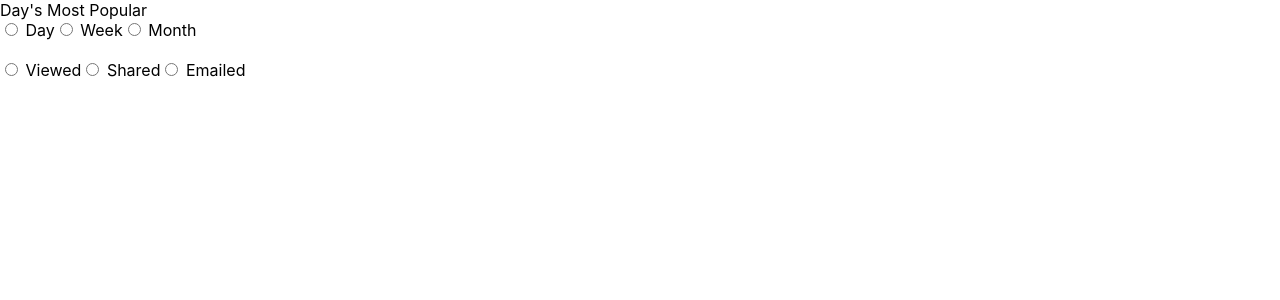
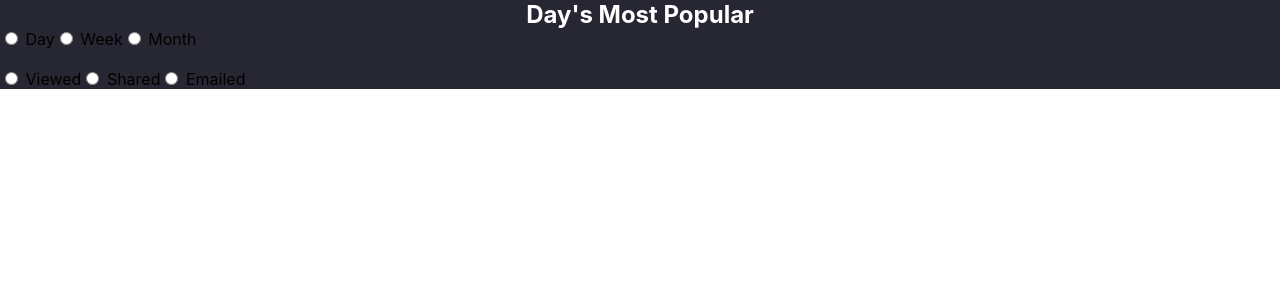
Before and after one commit to vwong031/cs110-lab1, a React (Create React App) app in the folder lab5/: page / in a window 1280 px wide. Shown: the top 300 px of the page. Built offline with nearby package versions, Linux system fonts and the light colour scheme.

Commit message:
added title & changed background color

```diff
--- a/lab5/src/App.css
+++ b/lab5/src/App.css
@@ -1,19 +1,19 @@
 .App {
-  text-align: center;
-  background-color: black;
-  color: white;
-  font-size: large;
+  /* text-align: center; */
+  background-color: rgb(39, 39, 51);
+  /* color: white; */
+  /* font-size: large; */
 }
 
-.main-content {
+/* .main-content {
   display: flex;
   flex-direction: column;
-}
+} */
 
-.left-section {
+/* .left-section {
   width: 20%;
-}
+} */
 
-.right-section {
+/* .right-section {
   width: 80%;
-}
+} */
--- a/lab5/src/App.js
+++ b/lab5/src/App.js
@@ -2,6 +2,7 @@ import React, { useEffect, useState } from 'react';
 import Sidebar from './components/Sidebar';
 import Articles from './components/Articles';
 import Title from './components/Title';
+import './App.css'
 
 const apiKey = 'Nnkm8qiRhC7bHsMIENGi1gUk9v2UwQT3';
 
--- a/lab5/src/components/Title.css
+++ b/lab5/src/components/Title.css
@@ -0,0 +1,7 @@
+.title {
+  display: flex;
+  justify-content: center;
+  color: white;
+  margin: 0;
+  padding: 0;
+}
--- a/lab5/src/components/Title.js
+++ b/lab5/src/components/Title.js
@@ -1,8 +1,9 @@
 import React from 'react';
+import './Title.css'
 
 const Title = ({title}) => {
   return(
-    <div>{title}</div>
+    <h2 class="title">{title}</h2>
   )
 }
 
```
